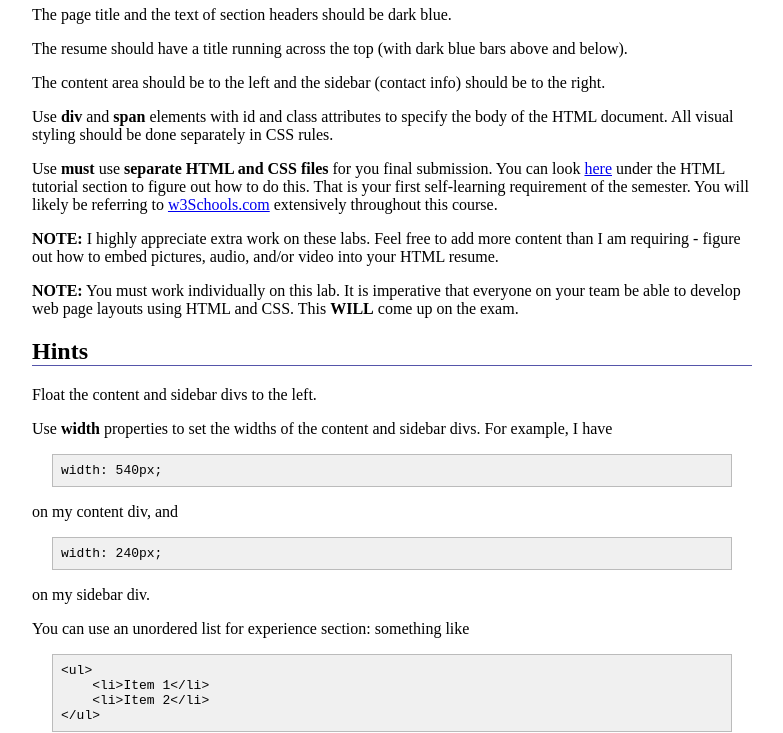
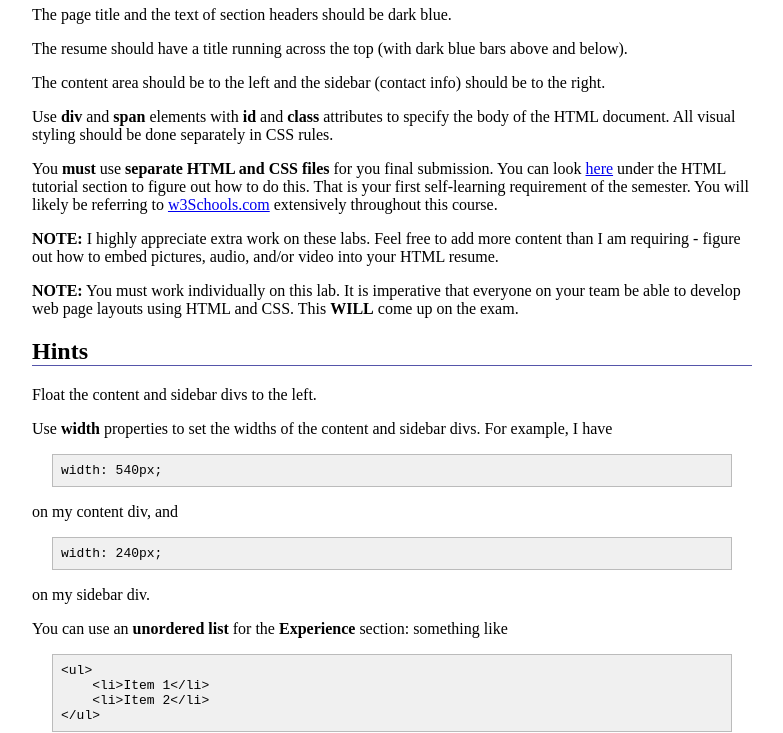
Before and after one commit to ycpcs/cs320-spring2022, a Jekyll site: the page built from labs/lab01.md, in a window 1280 px wide. Shown: the part 605-1338 px from the top of the page, without its empty margins (248-1031 px from the left). Built offline with Jekyll 4.4.1, drawn with Linux system fonts in a browser that asks for light colours.

Commit message:
minor edits

```diff
--- a/labs/lab01.md
+++ b/labs/lab01.md
@@ -18,9 +18,9 @@ The resume should have a title running across the top (with dark blue bars above
 
 The content area should be to the left and the sidebar (contact info) should be to the right.
 
-Use **div** and **span** elements with id and class attributes to specify the body of the HTML document. All visual styling should be done separately in CSS rules.
+Use **div** and **span** elements with **id** and **class** attributes to specify the body of the HTML document. All visual styling should be done separately in CSS rules.
 
-Use **must** use **separate HTML and CSS files** for you final submission.  You can look [here](https://www.w3schools.com/html/default.asp) under the HTML tutorial section to figure out how to do this.  That is your first self-learning requirement of the semester.  You will likely be referring to [w3Schools.com](http://www.w3schools.com) extensively throughout this course.
+You **must** use **separate HTML and CSS files** for you final submission.  You can look [here](https://www.w3schools.com/html/default.asp) under the HTML tutorial section to figure out how to do this.  That is your first self-learning requirement of the semester.  You will likely be referring to [w3Schools.com](http://www.w3schools.com) extensively throughout this course.
 
 **NOTE:** I highly appreciate extra work on these labs.  Feel free to add more content than I am requiring - figure out how to embed pictures, audio, and/or video into your HTML resume.
 
@@ -41,7 +41,7 @@ on my content div, and
 
 on my sidebar div.
 
-You can use an unordered list for experience section: something like
+You can use an **unordered list** for the **Experience** section: something like
 
     <ul>
         <li>Item 1</li>
```
